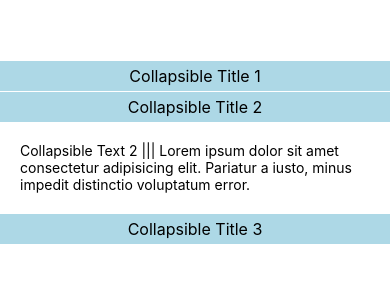
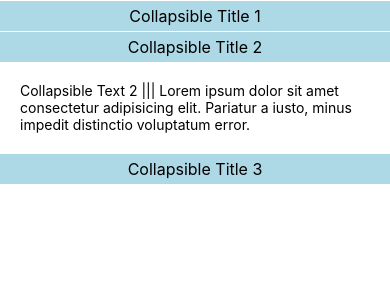
Before and after one commit to ohmycody/testNativeProject, a React Native app: screen / in a window 390 px wide. Shown: the top 300 px of the page. Built offline with nearby package versions, Linux system fonts and the light colour scheme.

Commit message:
SafeAreaView was added

```diff
--- a/App.tsx
+++ b/App.tsx
@@ -1,5 +1,5 @@
 import React from 'react';
-import {View, Text, StyleSheet, Platform, UIManager} from 'react-native';
+import {View, Text, Platform, UIManager, SafeAreaView} from 'react-native';
 import CollapsibleList from './components/Collapsible/CollapsibleList';
 import CollapsibleItem from './components/Collapsible/CollapsibleItem';
 
@@ -11,7 +11,7 @@ if (Platform.OS === 'android') {
 
 const App = () => {
   return (
-    <View style={styles.layout}>
+    <SafeAreaView>
       <CollapsibleList>
         <CollapsibleItem title="Collapsible Title 1">
           <View>
@@ -48,14 +48,8 @@ const App = () => {
           </View>
         </CollapsibleItem>
       </CollapsibleList>
-    </View>
+    </SafeAreaView>
   );
 };
 
-const styles = StyleSheet.create({
-  layout: {
-    marginTop: 60,
-  },
-});
-
 export default App;
```
